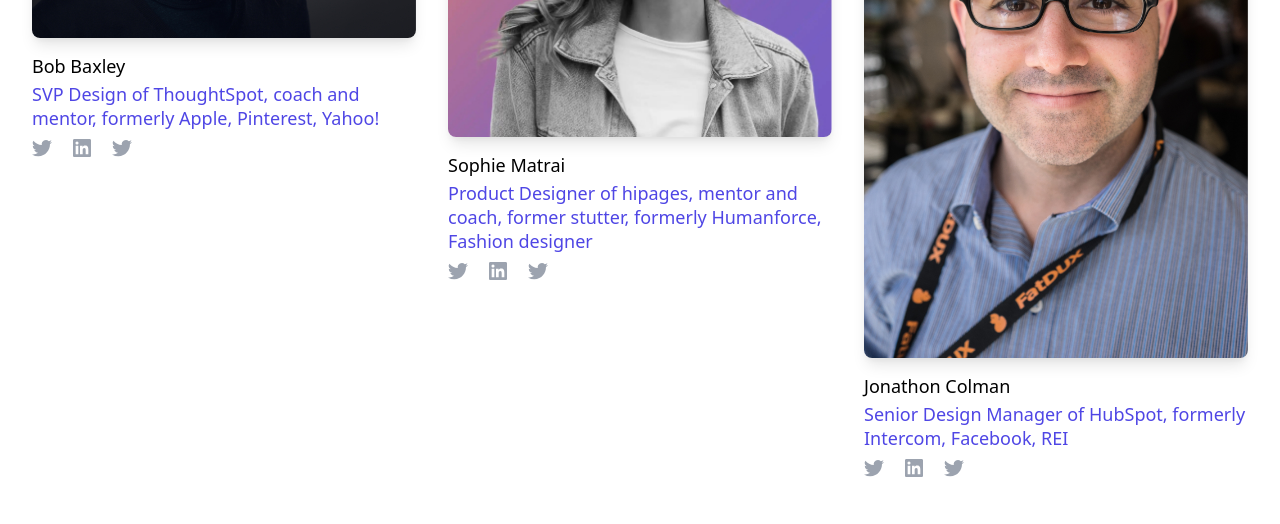
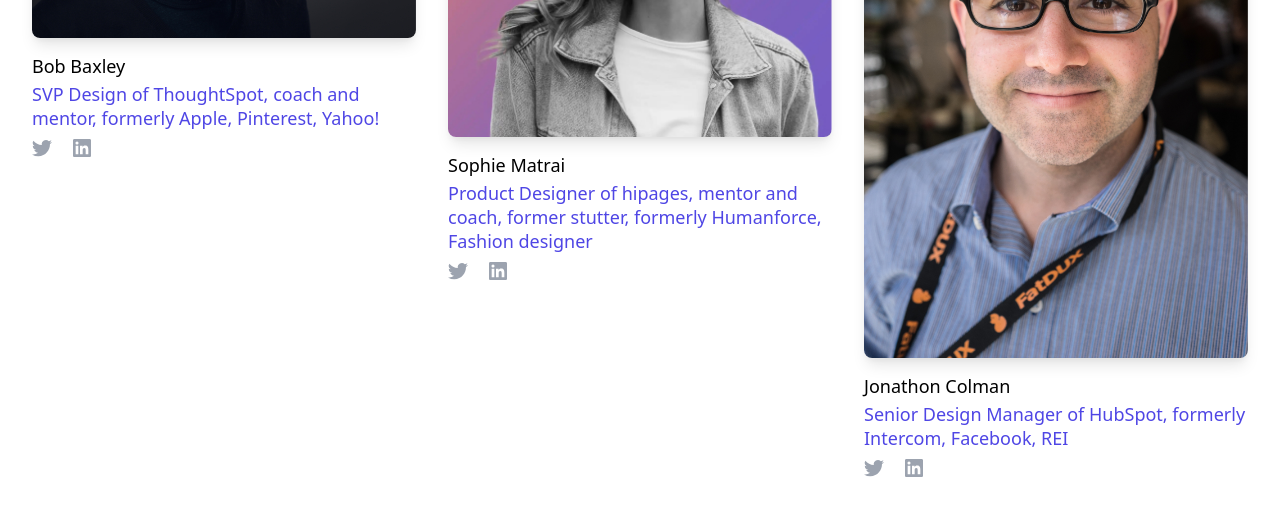
Before and after one commit to timyeothequietachievr/website, a Next.js app: page / in a window 1280 px wide. Shown: the part 6060-6584 px from the top of the page. Built offline with nearby package versions, Linux system fonts and the light colour scheme.

Commit message:
remove instagram

```diff
--- a/components/MonthlyGuestSpeakers.jsx
+++ b/components/MonthlyGuestSpeakers.jsx
@@ -138,14 +138,6 @@
                             </svg>
                           </a>
                         </li>
-                        <li>
-                          <a href={person.instagramUrl} className="text-gray-400 hover:text-gray-500">
-                            <span className="sr-only">Instagram</span>
-                            <svg className="w-5 h-5" aria-hidden="true" fill="currentColor" viewBox="0 0 20 20">
-                              <path d="M6.29 18.251c7.547 0 11.675-6.253 11.675-11.675 0-.178 0-.355-.012-.53A8.348 8.348 0 0020 3.92a8.19 8.19 0 01-2.357.646 4.118 4.118 0 001.804-2.27 8.224 8.224 0 01-2.605.996 4.107 4.107 0 00-6.993 3.743 11.65 11.65 0 01-8.457-4.287 4.106 4.106 0 001.27 5.477A4.073 4.073 0 01.8 7.713v.052a4.105 4.105 0 003.292 4.022 4.095 4.095 0 01-1.853.07 4.108 4.108 0 003.834 2.85A8.233 8.233 0 010 16.407a11.616 11.616 0 006.29 1.84" />
-                            </svg>
-                          </a>
-                        </li>
                       </ul>
                     </div>
                   </div>
```
